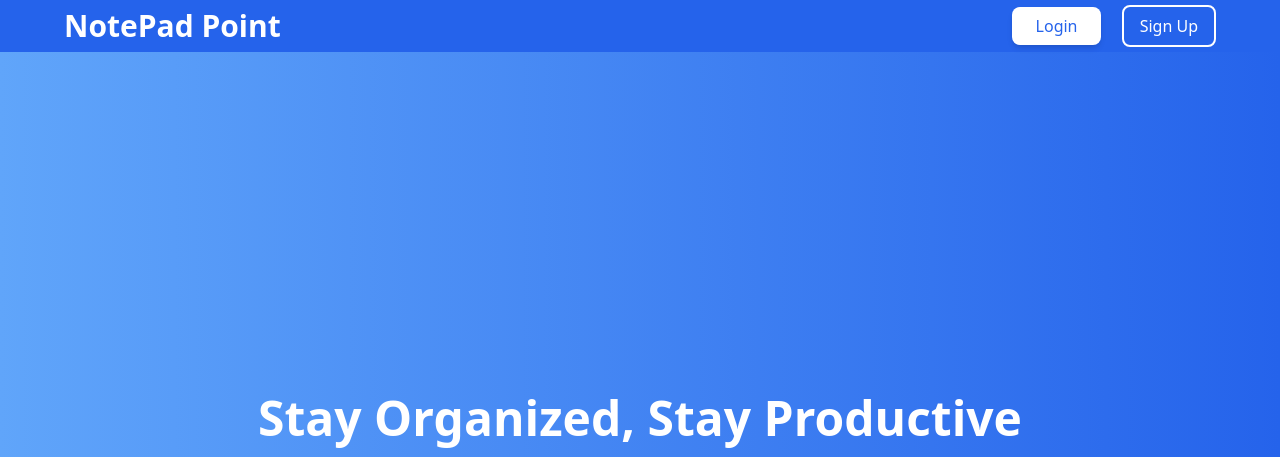
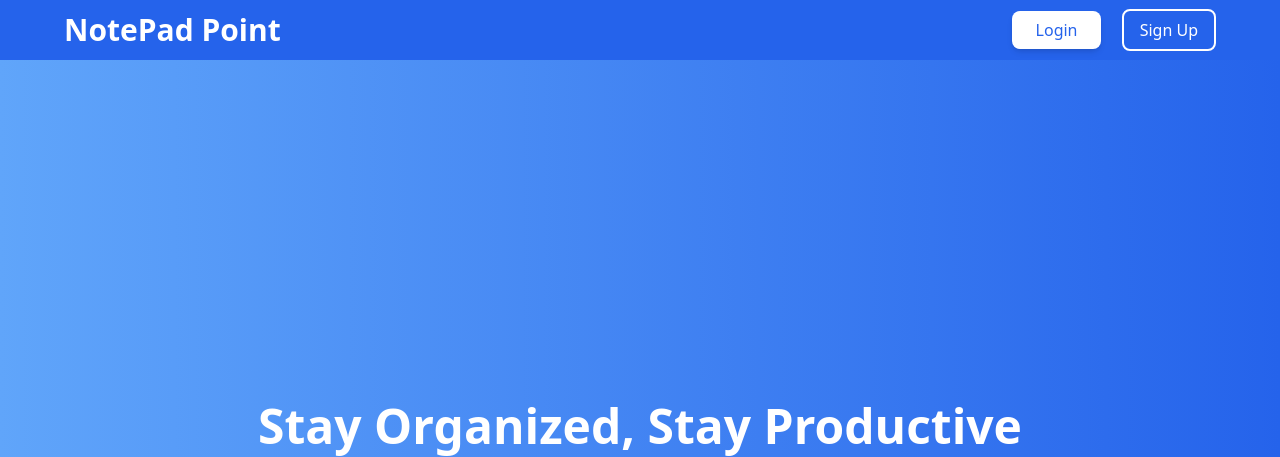
Before and after one commit to zakariyamistura/happy, a Django app: page / in a window 1280 px wide. Shown: the top 457 px of the page. Run offline with Django 5.2, Linux system fonts and the light colour scheme; some libraries are stand-ins or nearby versions.

Commit message:
add landing

```diff
--- a/templates/landing.html
+++ b/templates/landing.html
@@ -9,7 +9,7 @@
 <body class="bg-gray-50 font-sans">
 
     <!-- Navbar -->
-    <nav class="bg-blue-600 p-2">
+    <nav class="bg-blue-600 p-3">
         <div class="max-w-6xl mx-auto flex justify-between items-center">
             <div class="text-white text-3xl font-bold">NotePad Point</div>
             <div class="space-x-4">
```
